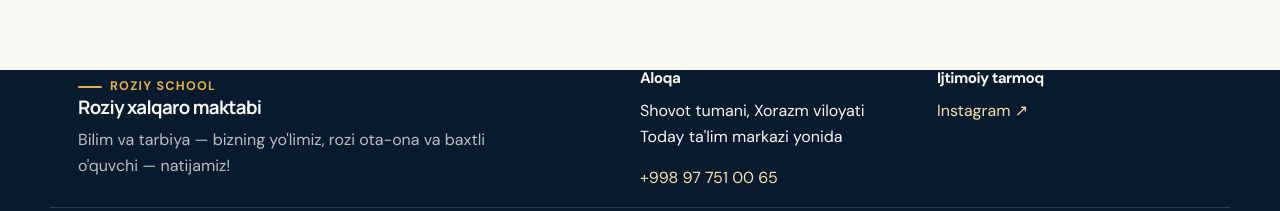
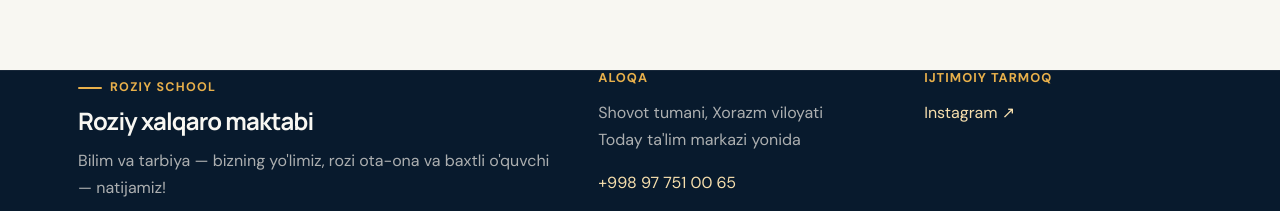
Before and after one commit to nodirbek-code/roziy_school, a React (Vite) app in the folder roziy-frontend/: page / in a window 1280 px wide. Shown: the part 3342-3553 px from the top of the page. Built offline with nearby package versions, Linux system fonts and the light colour scheme; no server answers.

Commit message:
feat: refresh footer visual design

```diff
--- a/roziy-frontend/src/components/footer.css
+++ b/roziy-frontend/src/components/footer.css
@@ -1,54 +1 @@
-.site-footer {
-  background: var(--color-navy-deep);
-  color: var(--color-cream);
-  margin-top: 96px;
-}
-
-.site-footer__grid {
-  display: grid;
-  grid-template-columns: 2fr 1fr 1fr;
-  gap: 32px;
-  padding: 56px 24px 32px;
-}
-
-.site-footer h3, .site-footer h4 {
-  color: var(--color-cream);
-}
-
-.site-footer h4 {
-  font-family: var(--font-body);
-  font-size: 0.95rem;
-  text-transform: none;
-  margin-bottom: 12px;
-}
-
-.site-footer a {
-  color: var(--color-gold-soft);
-  text-decoration: none;
-}
-
-.site-footer a:hover {
-  text-decoration: underline;
-}
-
-.site-footer__tagline {
-  color: rgba(250, 246, 239, 0.75);
-  max-width: 40ch;
-}
-
-.site-footer__bottom {
-  border-top: 1px solid rgba(250, 246, 239, 0.15);
-  padding: 16px 24px 24px;
-  display: flex;
-  justify-content: space-between;
-  flex-wrap: wrap;
-  gap: 8px;
-  font-size: 0.85rem;
-  color: rgba(250, 246, 239, 0.6);
-}
-
-@media (max-width: 700px) {
-  .site-footer__grid {
-    grid-template-columns: 1fr;
-  }
-}
+.site-footer{background:var(--color-navy-deep);color:var(--color-cream);margin-top:96px;border-top:1px solid rgba(255,255,255,.06)}.site-footer__grid{display:grid;grid-template-columns:1.7fr 1fr 1fr;gap:48px;padding:72px 28px 42px}.site-footer h3,.site-footer h4{color:var(--color-cream)}.site-footer__brand{font-size:1.5rem;margin-top:10px}.site-footer h4{font-family:var(--font-body);font-size:.8rem;text-transform:uppercase;letter-spacing:.08em;margin-bottom:14px;color:var(--color-gold)}.site-footer p{color:rgba(250,246,239,.68);line-height:1.7}.site-footer a{color:var(--color-gold-soft);text-decoration:none}.site-footer a:hover{text-decoration:underline}.site-footer__tagline{max-width:44ch}.site-footer__bottom{border-top:1px solid rgba(250,246,239,.12);padding:18px 28px 26px;display:flex;justify-content:space-between;flex-wrap:wrap;gap:8px;font-size:.82rem;color:rgba(250,246,239,.48)}@media(max-width:700px){.site-footer__grid{grid-template-columns:1fr;gap:26px;padding-top:52px}.site-footer__bottom{padding-left:18px;padding-right:18px}}
```
